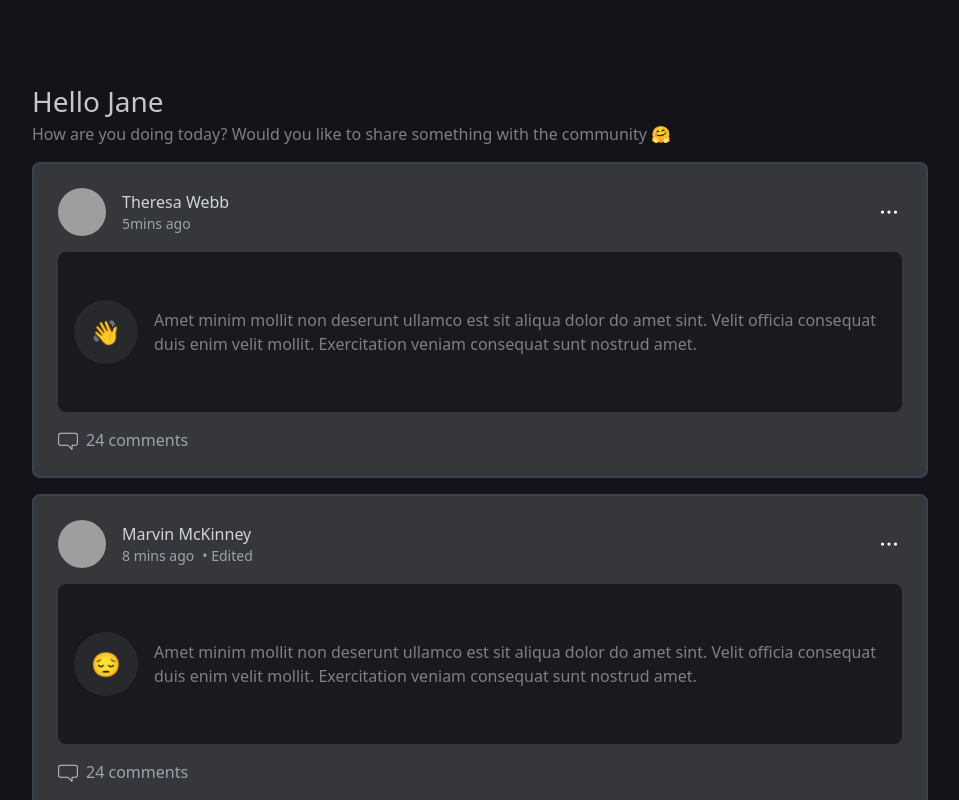
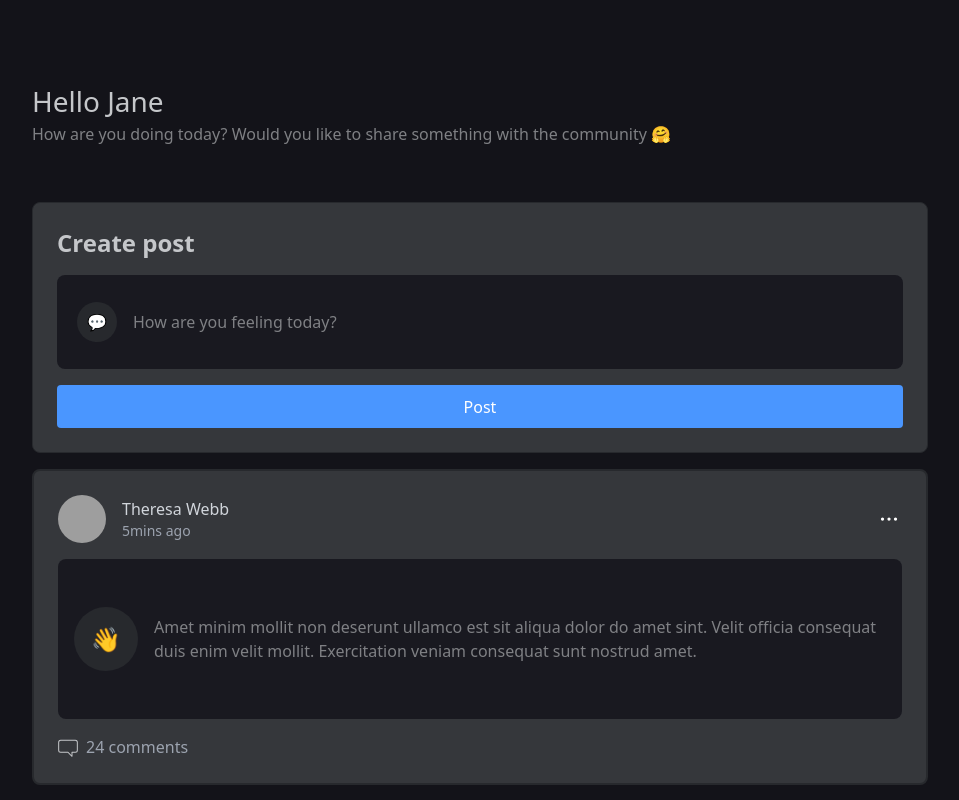
Before and after one commit to ankit64jangir/ideal-winner, a Next.js app: page /home in a window 1280 px wide. Shown: the top 800 px of the page, without its empty margins (160-1119 px from the left). Built offline with nearby package versions, Linux system fonts and the light colour scheme; grey boxes are pictures that could not be loaded.

Commit message:
feat: create post component

```diff
--- /dev/null
+++ b/src/components/Post/CreatePost.tsx
@@ -0,0 +1,30 @@
+import React from "react";
+import Button from "../core/Button";
+
+const CreatePost = () => {
+  return (
+    <div className="flex justify-center items-center mt-14">
+      <div className="w-full p-6 rounded-lg border border-[#27292D] bg-[#35373B]">
+        <h2 className="text-[#C5C7CA] text-2xl font-semibold mb-4">
+          Create post
+        </h2>
+
+        <div className="flex items-center bg-[#191920] rounded-lg p-2">
+          <div className="w-10 h-10 bg-[#27292D] rounded-full flex items-center justify-center ml-3">
+            💬
+          </div>
+          <input
+            placeholder="How are you feeling today?"
+            className="flex-1 ml-2 bg-transparent h-[78px] pl-2 border-none focus:outline-none text-white placeholder-[#7F8084]"
+          />
+        </div>
+
+        <div className="mt-4 flex justify-end items-end w-full">
+          <Button onClick={() => {}} text="Post" className="w-32" />
+        </div>
+      </div>
+    </div>
+  );
+};
+
+export default CreatePost;
--- a/src/components/Post/PostCard.tsx
+++ b/src/components/Post/PostCard.tsx
@@ -23,7 +23,7 @@ function PostCard({
 }: PostCardTypes) {
   return (
     <div className="flex flex-col items-center justify-center">
-      <div className="w-full bg-[#35373B] border-2 border-gray-700 rounded-lg p-6">
+      <div className="w-full bg-[#35373B] border-2 border-[#27292D] rounded-lg p-6">
         <div className="flex items-center justify-between">
           <div className="flex items-center">
             <Image
--- a/src/pages/home.tsx
+++ b/src/pages/home.tsx
@@ -1,3 +1,4 @@
+import CreatePost from "@/components/Post/CreatePost";
 import PostCard from "@/components/Post/PostCard";
 import { POST_DATA } from "@/utils/constants";
 import React from "react";
@@ -11,7 +12,7 @@ function home() {
           How are you doing today? Would you like to share something with the
           community 🤗
         </p>
-
+        <CreatePost />
         <div className="mt-4">
           {POST_DATA.map((post, index) => {
             return (
```
